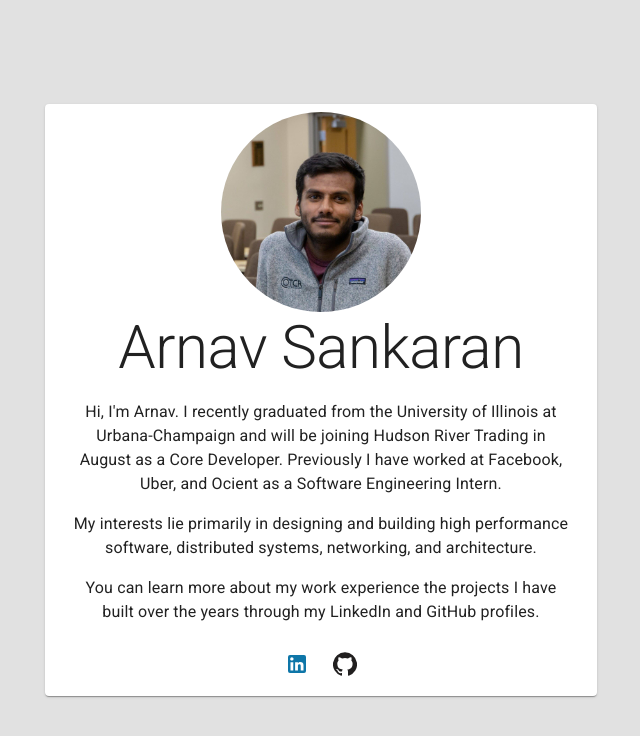
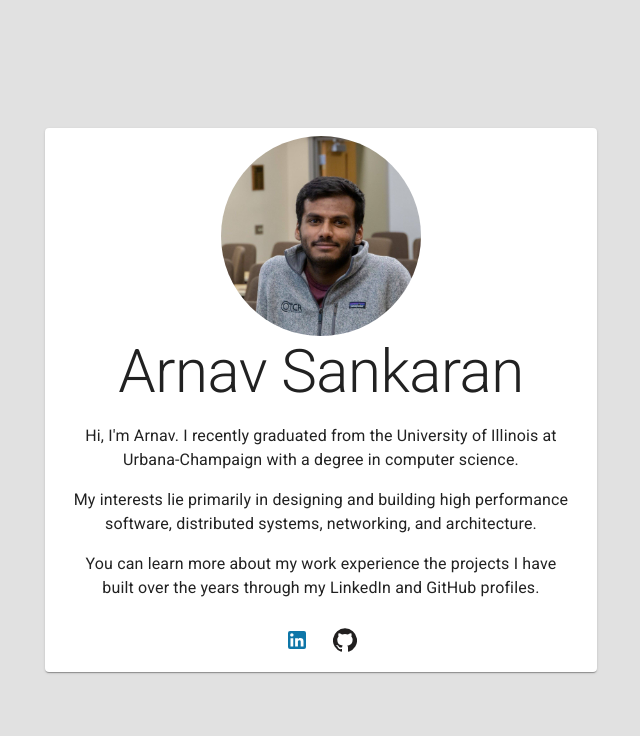
Before and after one commit to ASankaran/ASankaran.github.io, a React (Create React App) app: page / in a window 1280 px wide. Shown: the top 736 px of the page, without its empty margins (319-959 px from the left). Built offline with nearby package versions, Linux system fonts and the light colour scheme.

Commit message:
Update content

```diff
--- a/src/App.js
+++ b/src/App.js
@@ -28,9 +28,7 @@ function App() {
             <Grid item xs={12}>
               <Container>
                 <Typography variant="body1" align="center">
-                  Hi, I'm Arnav. I recently graduated from the University of Illinois at Urbana-Champaign
-                  and will be joining Hudson River Trading in August as a Core Developer.
-                  Previously I have worked at Facebook, Uber, and Ocient as a Software Engineering Intern.
+                  Hi, I'm Arnav. I recently graduated from the University of Illinois at Urbana-Champaign with a degree in computer science.
                 </Typography>
               </Container>
             </Grid>
```
